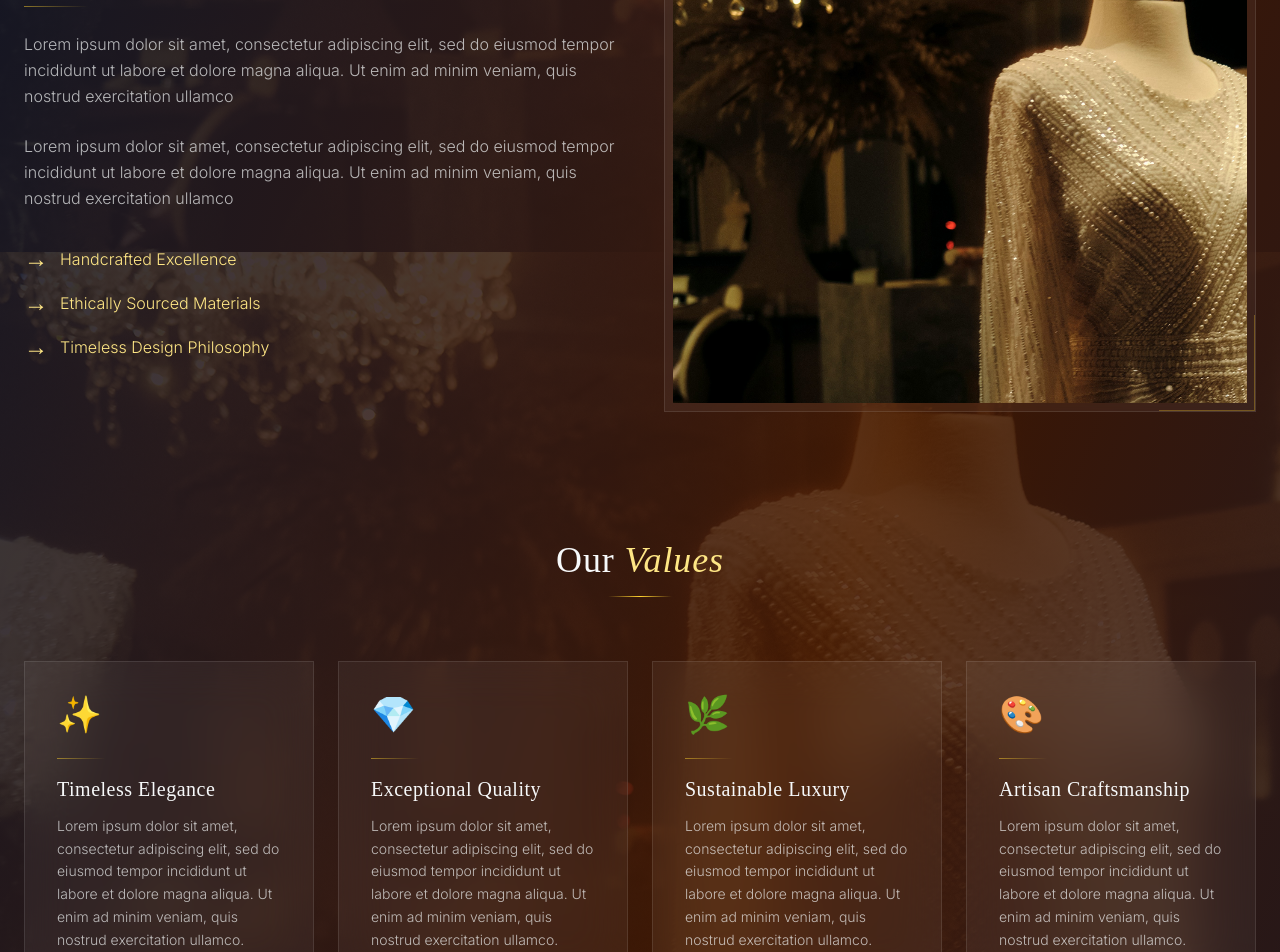
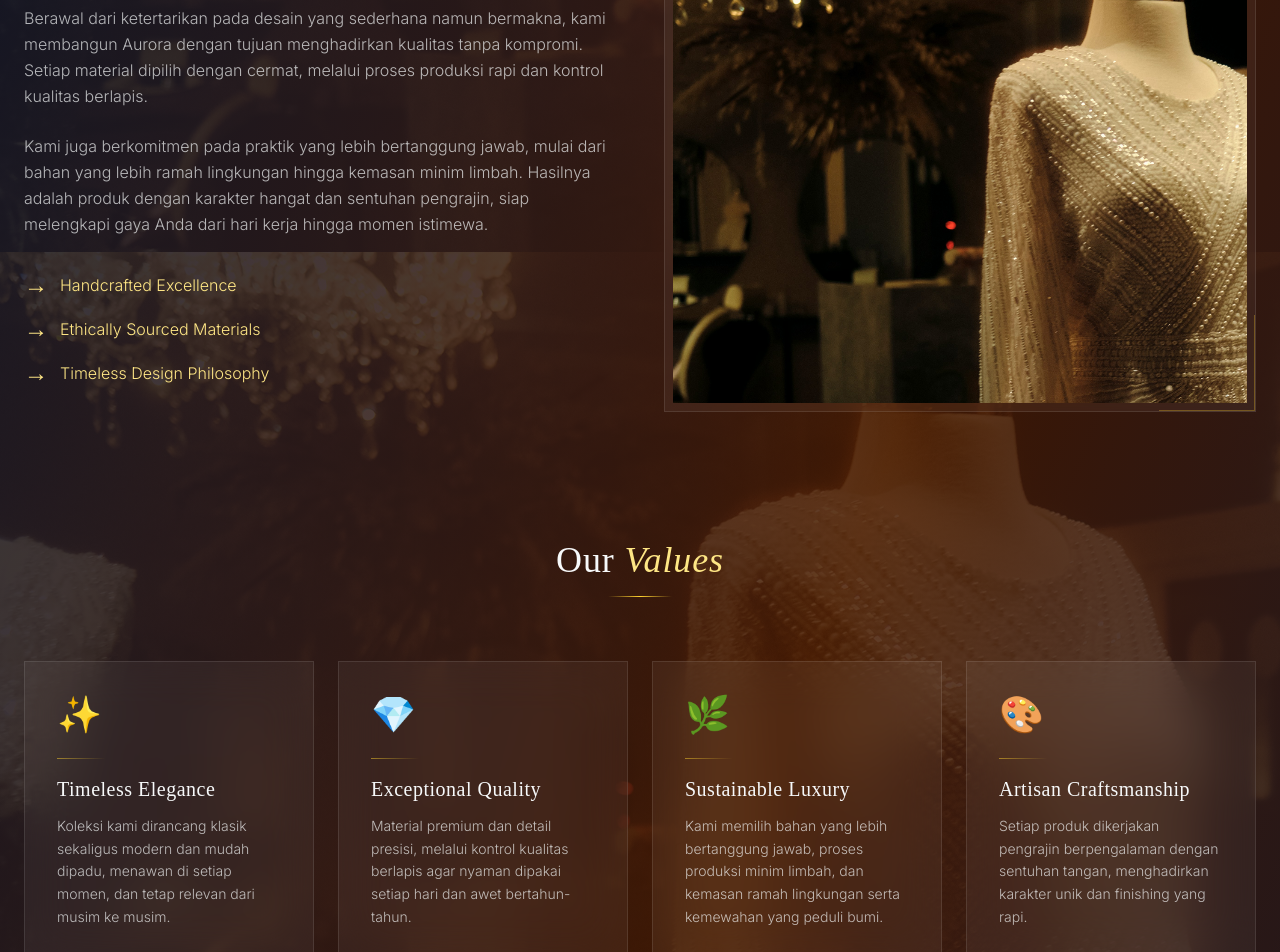
Before and after one commit to aliflikescoding/pbp-ecomerce-fe, a React (Vite) app: page /about in a window 1280 px wide. Shown: the part 580-1532 px from the top of the page. Built offline with nearby package versions, Linux system fonts and the light colour scheme; no server answers; a web font is replaced by a local one.

Commit message:
Update AboutSection.jsx

```diff
--- a/src/Section/AboutSection.jsx
+++ b/src/Section/AboutSection.jsx
@@ -111,22 +111,22 @@ const AboutSection = () => {
     {
       icon: "✨",
       title: "Timeless Elegance",
-      description: "Lorem ipsum dolor sit amet, consectetur adipiscing elit, sed do eiusmod tempor incididunt ut labore et dolore magna aliqua. Ut enim ad minim veniam, quis nostrud exercitation ullamco."
+      description: "Koleksi kami dirancang klasik sekaligus modern dan mudah dipadu, menawan di setiap momen, dan tetap relevan dari musim ke musim."
     },
     {
       icon: "💎",
       title: "Exceptional Quality",
-      description: "Lorem ipsum dolor sit amet, consectetur adipiscing elit, sed do eiusmod tempor incididunt ut labore et dolore magna aliqua. Ut enim ad minim veniam, quis nostrud exercitation ullamco."
+      description: "Material premium dan detail presisi, melalui kontrol kualitas berlapis agar nyaman dipakai setiap hari dan awet bertahun-tahun."
     },
     {
       icon: "🌿",
       title: "Sustainable Luxury",
-      description: "Lorem ipsum dolor sit amet, consectetur adipiscing elit, sed do eiusmod tempor incididunt ut labore et dolore magna aliqua. Ut enim ad minim veniam, quis nostrud exercitation ullamco."
+      description: "Kami memilih bahan yang lebih bertanggung jawab, proses produksi minim limbah, dan kemasan ramah lingkungan serta kemewahan yang peduli bumi."
     },
     {
       icon: "🎨",
       title: "Artisan Craftsmanship",
-      description: "Lorem ipsum dolor sit amet, consectetur adipiscing elit, sed do eiusmod tempor incididunt ut labore et dolore magna aliqua. Ut enim ad minim veniam, quis nostrud exercitation ullamco."
+      description: "Setiap produk dikerjakan pengrajin berpengalaman dengan sentuhan tangan, menghadirkan karakter unik dan finishing yang rapi."
     }
   ];
 
@@ -170,7 +170,7 @@ const AboutSection = () => {
             Meets <span className="italic text-amber-200">Artistry</span>
           </h1>
           <p className="text-lg text-neutral-content/80 max-w-3xl mx-auto leading-relaxed font-light">
-            Lorem ipsum dolor sit amet, consectetur adipiscing elit, sed do eiusmod tempor incididunt ut labore et dolore magna aliqua. Ut enim ad minim veniam, quis nostrud exercitation ullamco
+            Aurora hadir sebagai rumah bagi koleksi premium yang memadukan elegansi abadi dengan kenyamanan modern. Kami merancang produk yang mudah dipadu, menawan di setiap momen, dan tahan lama untuk menemani perjalanan Anda.
           </p>
         </div>
 
@@ -182,10 +182,10 @@ const AboutSection = () => {
             </h2>
             <div className="h-px w-16 bg-gradient-to-r from-amber-300/50 to-transparent mb-6"></div>
             <p className="text-neutral-content/70 mb-6 font-light leading-relaxed">
-              Lorem ipsum dolor sit amet, consectetur adipiscing elit, sed do eiusmod tempor incididunt ut labore et dolore magna aliqua. Ut enim ad minim veniam, quis nostrud exercitation ullamco
+              Berawal dari ketertarikan pada desain yang sederhana namun bermakna, kami membangun Aurora dengan tujuan menghadirkan kualitas tanpa kompromi. Setiap material dipilih dengan cermat, melalui proses produksi rapi dan kontrol kualitas berlapis.
             </p>
             <p className="text-neutral-content/70 mb-8 font-light leading-relaxed">
-              Lorem ipsum dolor sit amet, consectetur adipiscing elit, sed do eiusmod tempor incididunt ut labore et dolore magna aliqua. Ut enim ad minim veniam, quis nostrud exercitation ullamco
+              Kami juga berkomitmen pada praktik yang lebih bertanggung jawab, mulai dari bahan yang lebih ramah lingkungan hingga kemasan minim limbah. Hasilnya adalah produk dengan karakter hangat dan sentuhan pengrajin, siap melengkapi gaya Anda dari hari kerja hingga momen istimewa.
             </p>
             <div className="space-y-3">
               <div className="flex items-center gap-3 text-amber-200">
```
